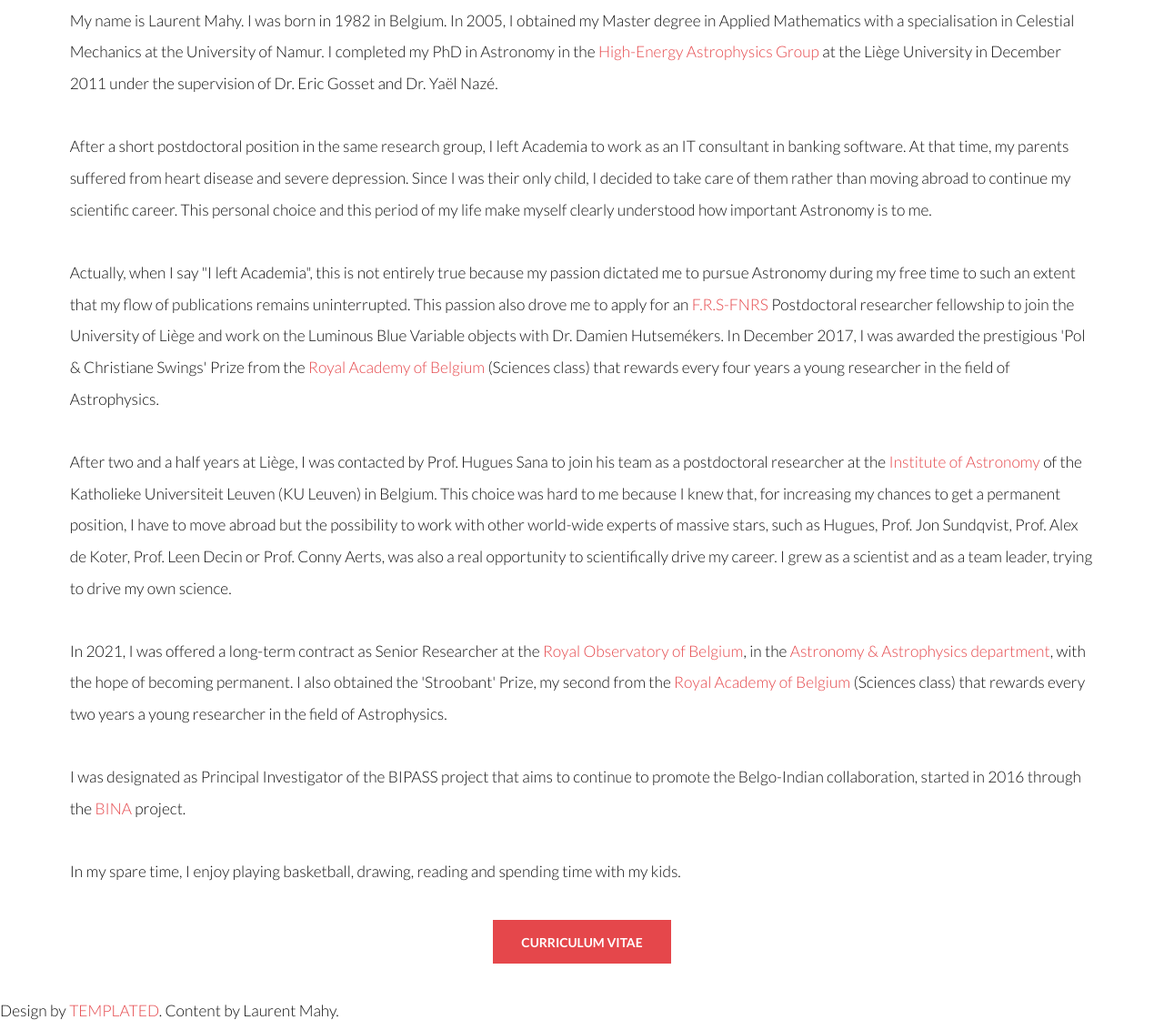
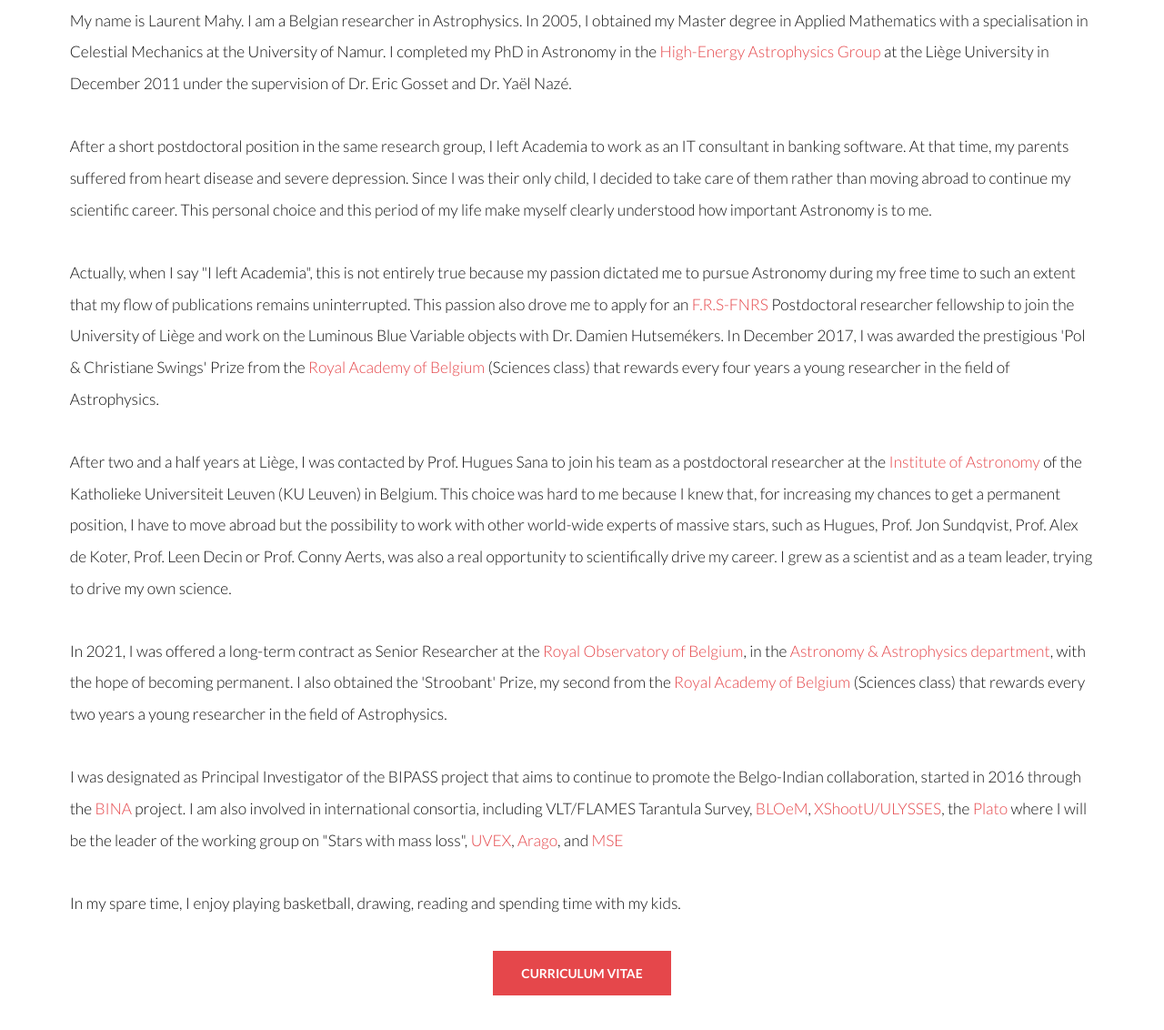
Before and after one commit to laurentmahy/laurentmahy.github.io, a plain HTML site: page bio.html in a window 1280 px wide. Shown: the part 813-1945 px from the top of the page at 91% size. Drawn offline with Linux system fonts and the light colour scheme.

Commit message:
bio.html

```diff
--- a/bio.html
+++ b/bio.html
@@ -40,7 +40,7 @@
 				  </center>
 					<h1>About me</h1>
 
-					<p>My name is Laurent Mahy. I was born in 1982 in Belgium. In 2005, I obtained my Master degree in Applied Mathematics with a specialisation in Celestial Mechanics at the University of Namur. I completed my PhD in Astronomy in the <a href="http://www.gaphe.ulg.ac.be/index_e.html">High-Energy Astrophysics Group</a> at the Liège University in December 2011 under the supervision of Dr. Eric Gosset and Dr. Yaël Nazé.</p>
+					<p>My name is Laurent Mahy. I am a Belgian researcher in Astrophysics. In 2005, I obtained my Master degree in Applied Mathematics with a specialisation in Celestial Mechanics at the University of Namur. I completed my PhD in Astronomy in the <a href="http://www.gaphe.ulg.ac.be/index_e.html">High-Energy Astrophysics Group</a> at the Liège University in December 2011 under the supervision of Dr. Eric Gosset and Dr. Yaël Nazé.</p>
 
 					<p>After a short postdoctoral position in the same research group, I left Academia to work as an IT consultant in banking software. At that time, my parents suffered from heart disease and severe depression. Since I was their only child, I decided to take care of them rather than moving abroad to continue my scientific career. This personal choice and this period of my life make myself clearly understood how important Astronomy is to me.</p>
 					<p>Actually, when I say "I left Academia", this is not entirely true because my passion dictated me to pursue Astronomy during my free time to such an extent that my flow of publications remains uninterrupted. This passion also drove me to apply for an <a href="https://www.frs-fnrs.be/en/">F.R.S-FNRS</a> Postdoctoral researcher fellowship to join the University of Liège and work on the Luminous Blue Variable objects with Dr. Damien Hutsemékers. In December 2017, I was awarded the prestigious 'Pol & Christiane Swings' Prize from the <a href="http://www.academieroyale.be">Royal Academy of Belgium</a> (Sciences class) that rewards every four years a young researcher in the field of Astrophysics.  </p>
@@ -49,12 +49,12 @@
 
 					<p>In 2021, I was offered a long-term contract as Senior Researcher at the <a href="https://www.astro.oma.be/en/">Royal Observatory of Belgium</a>, in the <a href="https://aa.oma.be">Astronomy & Astrophysics department</a>, with the hope of becoming permanent. I also obtained the 'Stroobant' Prize, my second from the <a href="http://www.academieroyale.be">Royal Academy of Belgium</a> (Sciences class) that rewards every two years a young researcher in the field of Astrophysics. </p>
 
-					<p>I was designated as Principal Investigator of the BIPASS project that aims to continue to promote the Belgo-Indian collaboration, started in 2016 through the <a href="https://aa.oma.be/bina">BINA</a> project. </p>
+					<p>I was designated as Principal Investigator of the BIPASS project that aims to continue to promote the Belgo-Indian collaboration, started in 2016 through the <a href="https://aa.oma.be/bina">BINA</a> project. I am also involved in international consortia, including VLT/FLAMES Tarantula Survey, <a href="https://www.tomershenar.com/bloem">BLOeM</a>, <a href="https://massivestars.org/xshootu/">XShootU/ULYSSES</a>, the <a href="https://platomission.com/">Plato</a> where I will be the leader of the working group on "Stars with mass loss", <a href="https://www.uvex.caltech.edu">UVEX</a>, <a href="https://arago-mission.obspm.fr">Arago</a>, and <a href="https://mse.cfht.hawaii.edu">MSE</a></p>
 
 					<p>In my spare time, I enjoy playing basketball, drawing, reading and spending time with my kids.</p>
 					<header>
 						  <center>
-						    <a href="CV_22082020.pdf" class="button special">Curriculum Vitae</a>
+						    <a href="Curriculum Vitae_20240906.pdf" class="button special">Curriculum Vitae</a>
 						    <br></br>
 						  </center>
 					</header>
```
